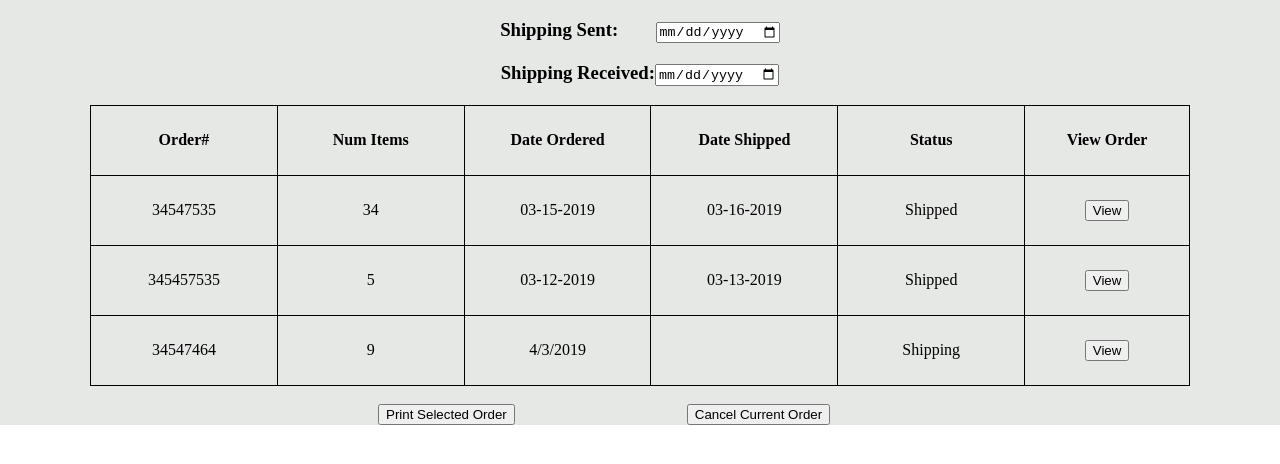
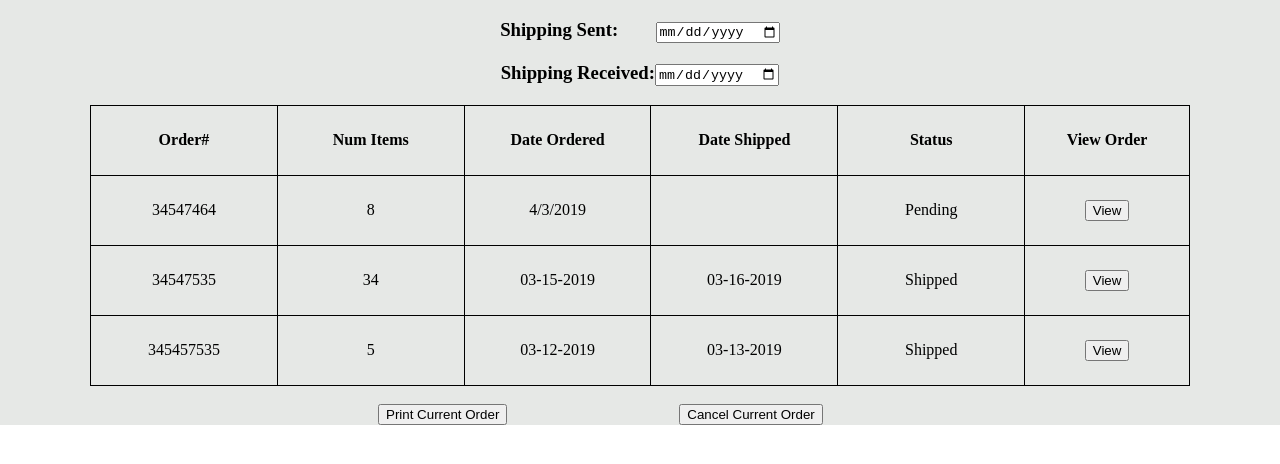
Before and after one commit to redlac/Interface-Design-Project-P3, a plain HTML site: page Main Folder/history_tab.html in a window 1280 px wide. Drawn offline with Linux system fonts and the light colour scheme.

Commit message:
Updated History Tab

```diff
--- a/Main Folder/history_tab.html
+++ b/Main Folder/history_tab.html
@@ -19,6 +19,14 @@
 					<th class="hTableCellStyle">Status</th>
 					<th class="hTableCellStyle">View Order</th>
 				</tr>
+				<tr class="hTableStyle" id="clearLastOne">
+					<td class="hTableCellStyle">34547464</td>
+					<td class="hTableCellStyle">8</td>
+					<td class="hTableCellStyle" id="currentOrderDate">03-20-2019</td>
+					<td class="hTableCellStyle"></td>
+					<td class="hTableCellStyle">Pending</td>
+					<td class="hTableCellStyle"><input type="button" value="View" onClick="hViewOrder();"></td>
+				</tr>
 				<tr class="hTableStyle" id="deleteFirstOne">
 					<td class="hTableCellStyle">34547535</td>
 					<td class="hTableCellStyle">34</td>
@@ -36,14 +44,6 @@
 					<td class="hTableCellStyle"><input type="button" value="View" id="hViewOrder"
 							onClick="hViewOrder();"></td>
 				</tr>
-				<tr class="hTableStyle" id="clearLastOne">
-					<td class="hTableCellStyle">34547464</td>
-					<td class="hTableCellStyle">9</td>
-					<td class="hTableCellStyle" id="currentOrderDate">03-20-2019</td>
-					<td class="hTableCellStyle"></td>
-					<td class="hTableCellStyle">Shipping</td>
-					<td class="hTableCellStyle"><input type="button" value="View" onClick="hViewOrder();"></td>
-				</tr>
 			</table>
 			<div id="hSpaceButtons">
 				<br>
@@ -52,7 +52,7 @@
 				&nbsp;&nbsp;&nbsp;&nbsp;&nbsp;&nbsp;&nbsp;&nbsp;&nbsp;&nbsp;&nbsp;&nbsp;&nbsp;&nbsp;&nbsp;&nbsp;&nbsp;&nbsp;&nbsp;&nbsp;&nbsp;&nbsp;&nbsp;&nbsp;&nbsp;&nbsp;&nbsp;&nbsp;&nbsp;
 				&nbsp;&nbsp;&nbsp;&nbsp;&nbsp;&nbsp;&nbsp;&nbsp;&nbsp;&nbsp;&nbsp;&nbsp;&nbsp;&nbsp;&nbsp;&nbsp;&nbsp;&nbsp;&nbsp;&nbsp;&nbsp;&nbsp;&nbsp;&nbsp;&nbsp;&nbsp;&nbsp;&nbsp;&nbsp;
 				&nbsp;&nbsp;&nbsp;&nbsp;&nbsp;&nbsp;&nbsp;&nbsp;&nbsp;&nbsp;&nbsp;
-				<input type="button" value="Print Selected Order">
+				<input type="button" value="Print Current Order">
 				&nbsp;&nbsp;&nbsp;&nbsp;&nbsp;&nbsp;&nbsp;&nbsp;&nbsp;&nbsp;&nbsp;
 				&nbsp;&nbsp;&nbsp;&nbsp;&nbsp;&nbsp;&nbsp;&nbsp;&nbsp;&nbsp;&nbsp;&nbsp;&nbsp;&nbsp;&nbsp;&nbsp;&nbsp;&nbsp;&nbsp;&nbsp;&nbsp;&nbsp;&nbsp;&nbsp;&nbsp;&nbsp;&nbsp;&nbsp;&nbsp;
 				<input type="button" value="Cancel Current Order" id="hClearSubmit" onClick="hClearUnshippedTable();">
```
